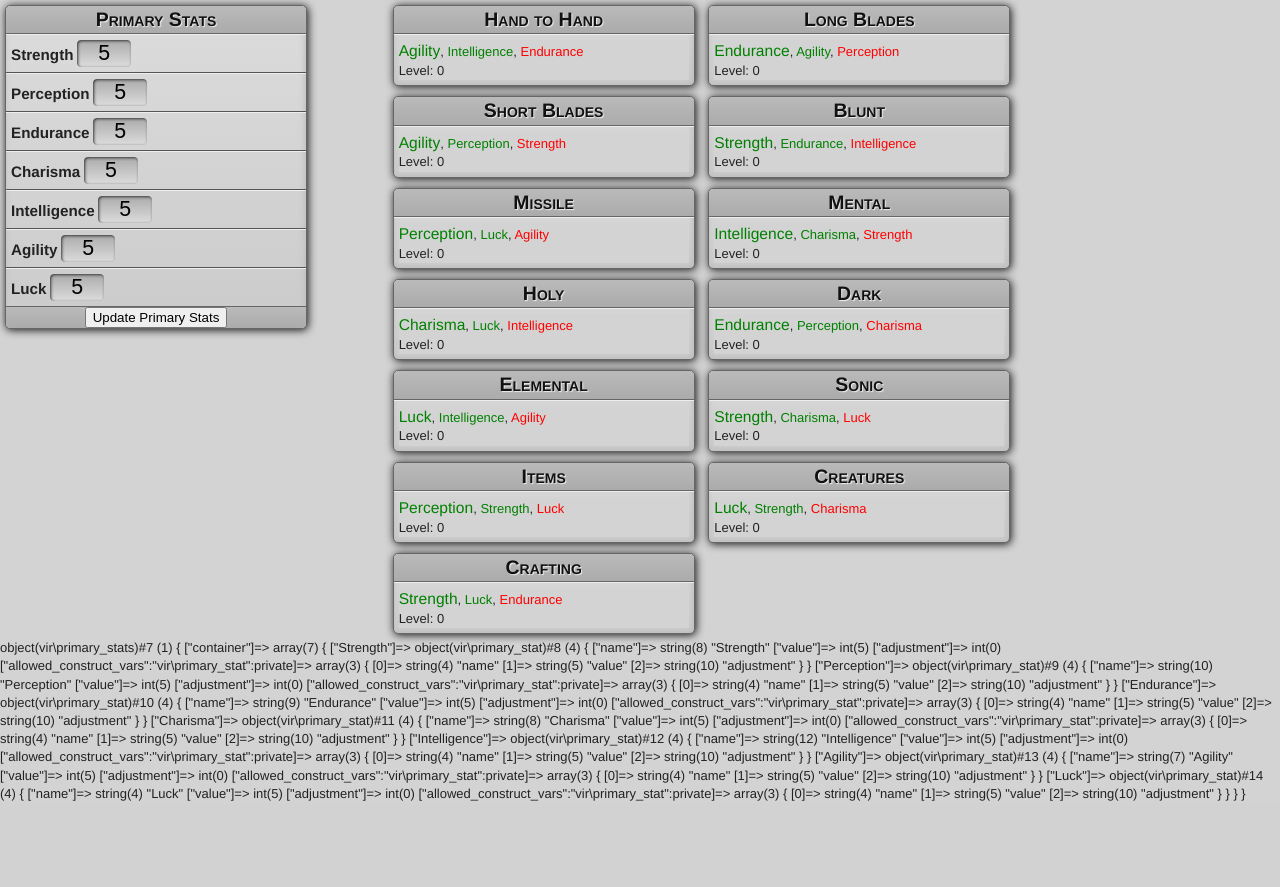
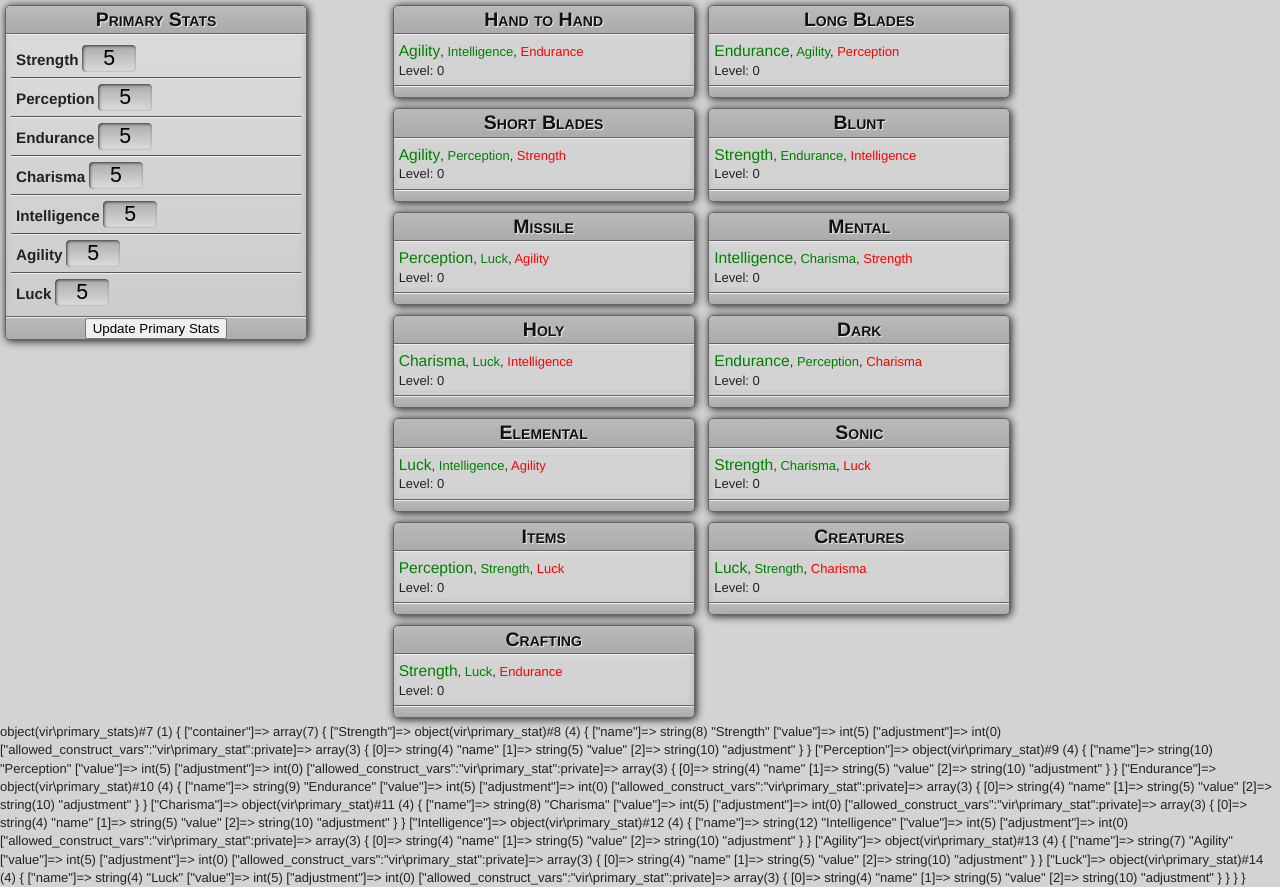
Before and after one commit to Skrath/vir, a PHP site: page /index.php in a window 1280 px wide. Before the commit the page ends 801 px from the top, so only its background shows below. Run offline with PHP 8.4, Linux system fonts and the light colour scheme; some libraries are stand-ins or nearby versions.

Commit message:
Normalizing some of the HTML structure and CSS

```diff
--- a/css/character.css
+++ b/css/character.css
@@ -11,6 +11,10 @@ li.primary_stat {
     padding: 5px;
     border-bottom: 1px solid #555;
     border-top: 1px solid #eee;
+}
+
+li.primary_stat:first-child {
+    border-top: none;
 }
 
 li.primary_stat:last-child {
--- a/css/main.css
+++ b/css/main.css
@@ -60,6 +60,7 @@ h2.box_title {
 div.box_content {
     padding: 5px;
     border-top: 1px solid #eee;
+    border-bottom: 1px solid #666;
 }
 
 div.box_footer {
@@ -68,7 +69,7 @@ div.box_footer {
     background-repeat: repeat-x;
     border-bottom-left-radius: 5px;
     border-bottom-right-radius: 5px;
-    border-top: 1px solid #666;
+    border-top: 1px solid #eee;
     min-height: 10px;
     text-align: center;
 }
--- a/smarty/templates/character.tpl
+++ b/smarty/templates/character.tpl
@@ -23,6 +23,7 @@
         <div class="box_header">
           <h2 class="box_title">Primary Stats</h2>
         </div>
+        <div class="box_content">
           <ul>
             {foreach $character->primary_stats->container as $stat}
             <li class="primary_stat">
@@ -31,6 +32,7 @@
             </li>
             {/foreach}
           </ul>
+        </div>
         <div class="box_footer">
           <input type="submit" id="primary_stat_update" value="Update Primary Stats" />
         </div>
@@ -51,6 +53,7 @@
           </p>
           <p class="level">{$ability_group->base_level}</p>
         </div>
+        <div class="box_footer"></div>
       </div>
       {/foreach}
     </div>
```
Lines whose indentation alone changed are shown as unchanged.
